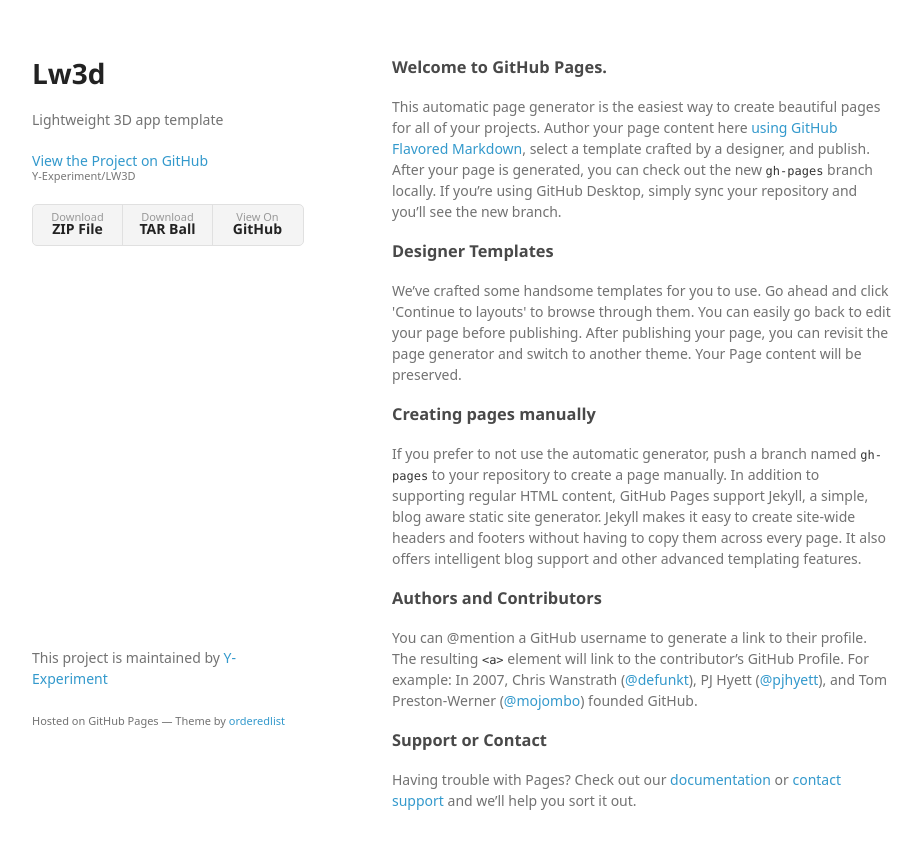
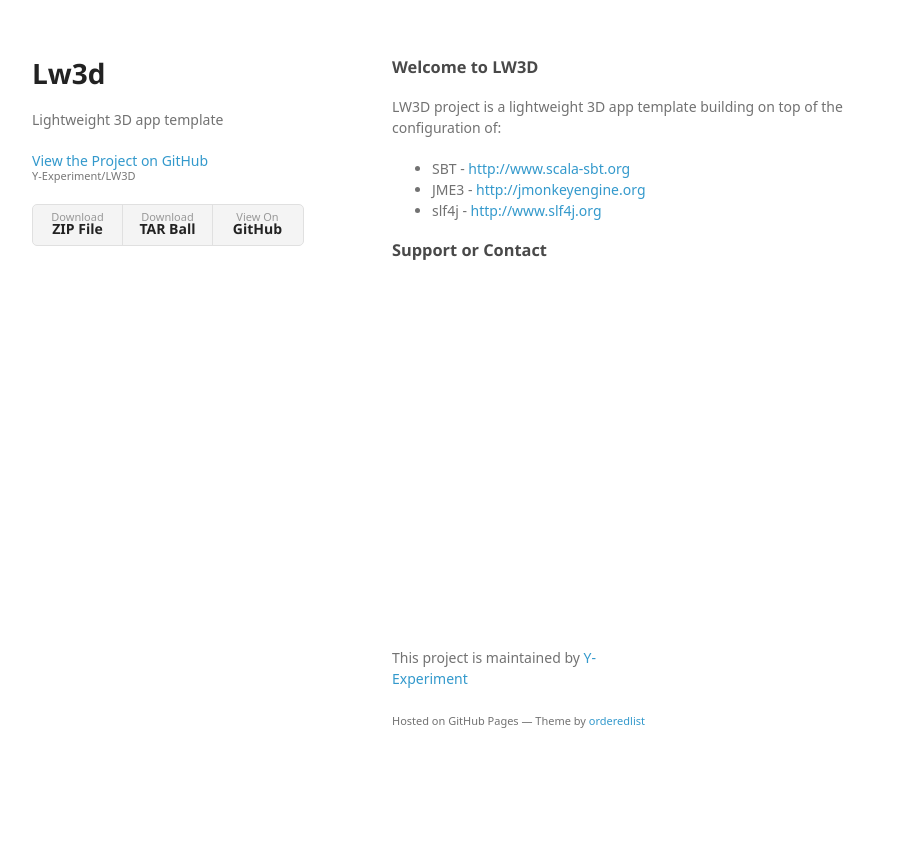
Before and after one commit to Y-Experiment/LW3D, a plain HTML site: page index.html in a window 1280 px wide. Shown: the whole page, without its empty margins (178-1100 px from the left). After the commit the page ends 800 px from the top, so only its background shows below. Drawn offline with Linux system fonts and the light colour scheme; a web font is replaced by a local one.

Commit message:
Update index.html

```diff
--- a/index.html
+++ b/index.html
@@ -29,30 +29,19 @@
       </header>
       <section>
         <h3>
-<a id="welcome-to-github-pages" class="anchor" href="#welcome-to-github-pages" aria-hidden="true"><span aria-hidden="true" class="octicon octicon-link"></span></a>Welcome to GitHub Pages.</h3>
+          <a id="welcome" class="anchor" href="#welcome" aria-hidden="true"><span aria-hidden="true" class="octicon octicon-link"></span></a>Welcome to LW3D</h3>
 
-<p>This automatic page generator is the easiest way to create beautiful pages for all of your projects. Author your page content here <a href="https://guides.github.com/features/mastering-markdown/">using GitHub Flavored Markdown</a>, select a template crafted by a designer, and publish. After your page is generated, you can check out the new <code>gh-pages</code> branch locally. If you’re using GitHub Desktop, simply sync your repository and you’ll see the new branch.</p>
-
-<h3>
-<a id="designer-templates" class="anchor" href="#designer-templates" aria-hidden="true"><span aria-hidden="true" class="octicon octicon-link"></span></a>Designer Templates</h3>
-
-<p>We’ve crafted some handsome templates for you to use. Go ahead and click 'Continue to layouts' to browse through them. You can easily go back to edit your page before publishing. After publishing your page, you can revisit the page generator and switch to another theme. Your Page content will be preserved.</p>
-
-<h3>
-<a id="creating-pages-manually" class="anchor" href="#creating-pages-manually" aria-hidden="true"><span aria-hidden="true" class="octicon octicon-link"></span></a>Creating pages manually</h3>
-
-<p>If you prefer to not use the automatic generator, push a branch named <code>gh-pages</code> to your repository to create a page manually. In addition to supporting regular HTML content, GitHub Pages support Jekyll, a simple, blog aware static site generator. Jekyll makes it easy to create site-wide headers and footers without having to copy them across every page. It also offers intelligent blog support and other advanced templating features.</p>
-
-<h3>
-<a id="authors-and-contributors" class="anchor" href="#authors-and-contributors" aria-hidden="true"><span aria-hidden="true" class="octicon octicon-link"></span></a>Authors and Contributors</h3>
-
-<p>You can @mention a GitHub username to generate a link to their profile. The resulting <code>&lt;a&gt;</code> element will link to the contributor’s GitHub Profile. For example: In 2007, Chris Wanstrath (<a href="https://github.com/defunkt" class="user-mention">@defunkt</a>), PJ Hyett (<a href="https://github.com/pjhyett" class="user-mention">@pjhyett</a>), and Tom Preston-Werner (<a href="https://github.com/mojombo" class="user-mention">@mojombo</a>) founded GitHub.</p>
+        <p>LW3D project is a lightweight 3D app template building on top of the configuration of:
+          <ul>
+            <li>SBT - <a href="http://www.scala-sbt.org" target="_blank" alt="Simple Build Tool">http://www.scala-sbt.org</a></li>
+            <li>JME3 - <a href="http://jmonkeyengine.org" target="_blank" alt="jMonkey Engine">http://jmonkeyengine.org</a></li>
+            <li>slf4j - <a href="http://www.slf4j.org" target="_blank" alt="Simple log for Java">http://www.slf4j.org</a></li>
+          </ul>
+        </p>
 
 <h3>
 <a id="support-or-contact" class="anchor" href="#support-or-contact" aria-hidden="true"><span aria-hidden="true" class="octicon octicon-link"></span></a>Support or Contact</h3>
 
-<p>Having trouble with Pages? Check out our <a href="https://help.github.com/pages">documentation</a> or <a href="https://github.com/contact">contact support</a> and we’ll help you sort it out.</p>
-      </section>
       <footer>
         <p>This project is maintained by <a href="https://github.com/Y-Experiment">Y-Experiment</a></p>
         <p><small>Hosted on GitHub Pages &mdash; Theme by <a href="https://github.com/orderedlist">orderedlist</a></small></p>
```
